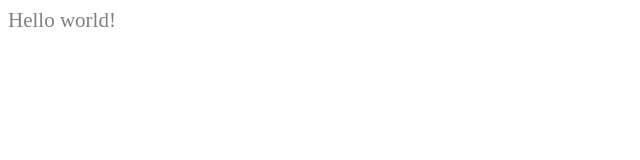
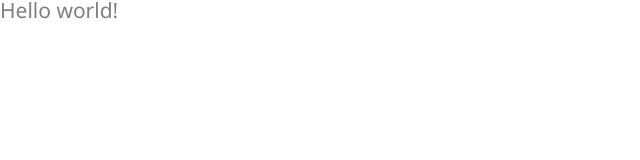
Before and after one commit to hkparkjs/nextjs-clone-coding, a Next.js app in the folder next-bnb/: page / in a window 1280 px wide. Shown: the top 160 px of the page, without its empty margins (0-640 px from the left). Built offline with nearby package versions, Linux system fonts and the light colour scheme.

Commit message:
🔧 Add configuration for Global Style

```diff
--- a/next-bnb/package.json
+++ b/next-bnb/package.json
@@ -14,7 +14,8 @@
     "next": "^13.1.6",
     "react": "^18.2.0",
     "react-dom": "^18.2.0",
-    "styled-components": "^5.3.6"
+    "styled-components": "^5.3.6",
+    "styled-reset": "^4.4.5"
   },
   "devDependencies": {
     "@types/node": "^18.13.0",
--- /dev/null
+++ b/next-bnb/pages/_app.tsx
@@ -0,0 +1,13 @@
+import { AppProps } from 'next/app';
+import GlobalStyle from '../styles/GlobalStyle';
+
+const app = ({ Component, pageProps }: AppProps) => {
+  return (
+    <>
+      <GlobalStyle />
+      <Component {...pageProps} />
+    </>
+  );
+};
+
+export default app;
--- a/next-bnb/pages/_document.tsx
+++ b/next-bnb/pages/_document.tsx
@@ -1,4 +1,11 @@
-import Document, { DocumentContext } from 'next/document';
+import {
+  Html,
+  Head,
+  Main,
+  NextScript,
+  DocumentContext,
+} from "next/document";
+import Document from 'next/document';
 import { ServerStyleSheet } from "styled-components";
 
 export default class MyDocument extends Document {
@@ -28,4 +35,20 @@ export default class MyDocument extends Document {
       sheet.seal();
     }
   }
+
+  render() {
+    return (
+      <Html>
+        <Head>
+          <link rel="preconnect" href="https://fonts.googleapis.com" />
+          <link rel="preconnect" href="https://fonts.gstatic.com" crossorigin />
+          <link href="https://fonts.googleapis.com/css2?family=Noto+Sans+KR:wght@400;700&family=Noto+Sans:wght@400;700&display=swap" rel="stylesheet" />
+        </Head>
+        <body>
+          <Main />
+          <NextScript />
+        </body>
+      </Html>
+    );
+  }
 }
--- /dev/null
+++ b/next-bnb/styles/GlobalStyle.tsx
@@ -0,0 +1,20 @@
+import reset from 'styled-reset';
+import { createGlobalStyle, css } from 'styled-components';
+import palette from './palette';
+
+const globalStyle = css`
+  ${reset};
+  * {
+    box-sizing: border-box;
+  }
+  body {
+    font-family: 'Noto Sans', 'Noto Sans KR', sans-serif;
+    color: ${palette.black};
+  }
+`;
+
+const GlobalStyle = createGlobalStyle`
+  ${globalStyle};
+`;
+
+export default GlobalStyle;
--- /dev/null
+++ b/next-bnb/styles/palette.ts
@@ -0,0 +1,27 @@
+export default {
+  cardinal: "#a41850",
+  davidson_orange: "#c13515",
+  tawny: "#d93900",
+  amaranth: "#E51E53",
+  orange: "#fc642d",
+  main_pink: "#FF385C",
+  bittersweet: "#ff5a5f",
+  black: "#222222",
+  charcoal: "#484848",
+  snow: "#fff8f6",
+  gray_48: "#484848",
+  gray_71: "#717171",
+  gray_76: "#767676",
+  gray_80: "#808080",
+  gray_85: "#858585",
+  gray_aa: "#aaa",
+  gray_bb: "#bbb",
+  gray_b0: "#b0b0b0",
+  gray_c4: "#c4c4c4",
+  gray_dd: "#ddd",
+  gray_eb: "#ebebeb",
+  gray_e5: "#e5e5e5",
+  gray_f7: "#f7f7f7",
+  dark_cyan: "#008489",
+  green: "#008A05",
+};
```
